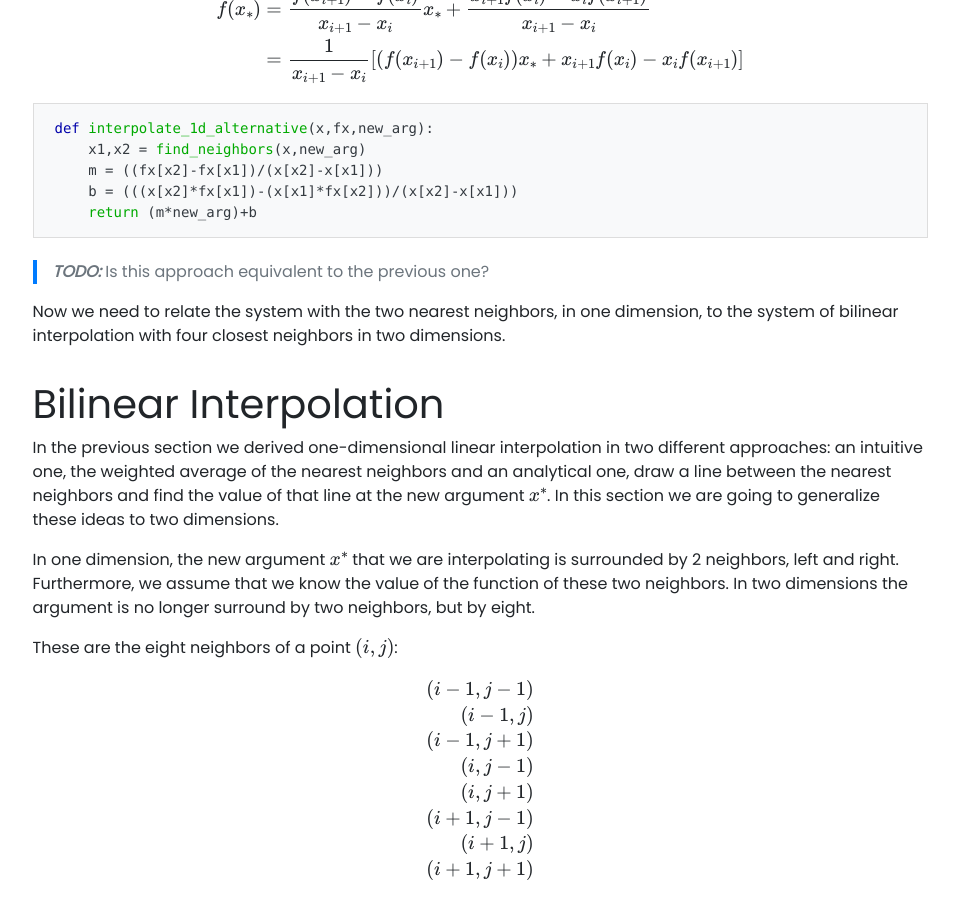
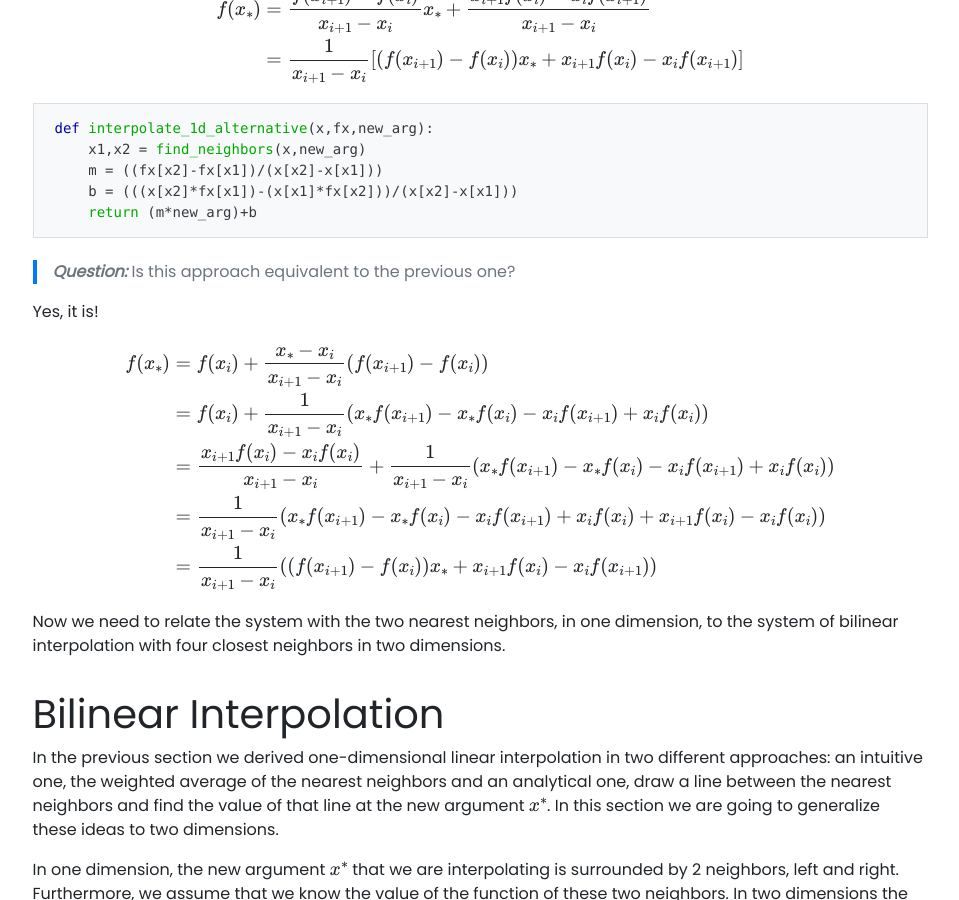
Before and after one commit to nunoskew/nunoskew.github.io, a Jekyll site: the page built from _projects/bilinear_interpolation.md, in a window 1280 px wide and 900 px high, scrolled down 1920 px. Shown: the whole window, without its empty margins (160-1119 px from the left). Built offline with Jekyll 4.4.1, drawn with Linux system fonts in a browser that asks for light colours; nearby versions of some CDN libraries; formulas are drawn with MathJax 3.

Commit message:
added equality proof of two approaches to linear interpolation in one dimension

````diff
--- a/_projects/bilinear_interpolation.md
+++ b/_projects/bilinear_interpolation.md
@@ -139,7 +139,19 @@ def interpolate_1d_alternative(x,fx,new_arg):
     return (m*new_arg)+b
 ```
 
-> **_TODO:_**  Is this approach equivalent to the previous one?
+> **_Question:_**  Is this approach equivalent to the previous one?
+
+Yes, it is!
+
+$$
+\begin{align*}
+f(x_{*})&=f(x_{i})+\frac{x_{*}-x_{i}}{x_{i+1}-x_{i}}(f(x_{i+1})-f(x_{i}))\\
+&=f(x_{i})+\frac{1}{x_{i+1}-x_{i}}\left(x_{*}f(x_{i+1})-x_{*}f(x_{i})-x_{i}f(x_{i+1})+x_{i}f(x_{i})\right)\\
+&=\frac{x_{i+1}f(x_{i})-x_{i}f(x_{i})}{x_{i+1}-x_{i}}+\frac{1}{x_{i+1}-x_{i}}\left(x_{*}f(x_{i+1})-x_{*}f(x_{i})-x_{i}f(x_{i+1})+x_{i}f(x_{i})\right)\\
+&=\frac{1}{x_{i+1}-x_{i}}\left(x_{*}f(x_{i+1})-x_{*}f(x_{i})-x_{i}f(x_{i+1})+x_{i}f(x_{i})+x_{i+1}f(x_{i})-x_{i}f(x_{i})\right)\\
+&=\frac{1}{x_{i+1}-x_{i}}\left((f(x_{i+1})-f(x_{i}))x_{*}+x_{i+1}f(x_{i})-x_{i}f(x_{i+1})\right)\\
+\end{align*}
+$$
 
 Now we need to relate the system with the two nearest neighbors, in one dimension, to the system of bilinear interpolation with four closest neighbors in two dimensions.
 
````
